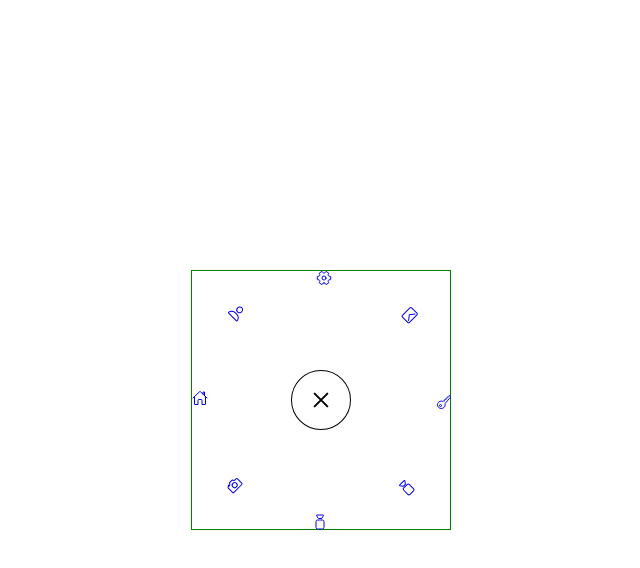
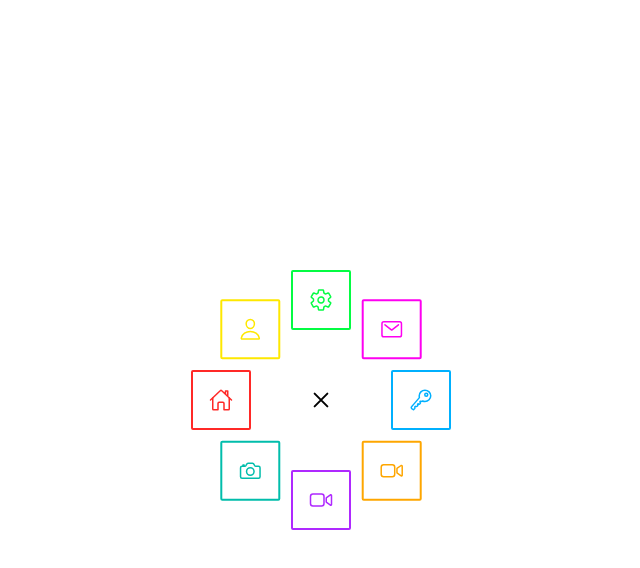
Before and after one commit to thakkarshrey/Frontend-Projects, a plain HTML site: page animated-octagon-menu/index.html in a window 1280 px wide. Both pictures are taken after a click on the element 640 px from the left and 400 px from the top of the page. Shown: the whole page, without its empty margins (319-959 px from the left). Drawn offline with nearby package versions, Linux system fonts and the light colour scheme.

```diff
--- /dev/null
+++ b/3d-foldable-card/style.css
@@ -0,0 +1,89 @@
+* {
+    margin: 0;
+    padding: 0;
+    box-sizing: border-box;
+}
+
+body {
+    font-family: sans-serif;
+    display: flex;
+    align-items: center;
+    justify-content: center;
+    min-height: 100vh;
+    background-color: lightblue;
+}
+
+.card {
+    position: relative;
+    background-color: #fff;
+    width: 300px;
+    height: 400px;
+    box-shadow: 10px 20px 40px rgba(0, 0, 0, 0.25);
+    transform-style: preserve-3d;
+    transform: perspective(800px);
+    transition: all 1s;
+}
+
+.card:hover {
+    transform: translateX(50%);
+}
+
+.card__details {
+    position: absolute;
+    top: 0;
+    left: 0;
+    display: flex;
+    padding: 1rem;
+    align-items: center;
+    justify-content: center;
+    width: 100%;
+    height: 100%;
+}
+
+.card__details .card__content {
+    display: flex;
+    align-items: center;
+    justify-content: center;
+    flex-direction: column;
+}
+
+.card__details .card__content h2 {
+    font-weight: 700;
+    line-height: 1em;
+    text-align: center;
+}
+
+.card__details .card__content h2 span {
+    font-size: medium;
+    color: brown;
+}
+
+.card .card__image-container {
+    position: relative;
+    width: 100%;
+    height: 100%;
+    z-index: 1;
+    transform-origin: left;
+    transform-style: preserve-3d;
+    transition: all 1s;
+    background-color: black;
+}
+
+.card:hover .card__image-container {
+    transform: rotateY(-180deg);
+}
+
+.card .card__image-container img {
+    position: absolute;
+    top: 0;
+    left: 0;
+    width: 100%;
+    height: 100%;
+    object-fit: cover;
+    transform-style: preserve-3d;
+    backface-visibility: hidden;
+}
+
+.card .card__image-container img:nth-child(2) {
+    transform: rotateY(180deg);
+}
--- a/animated-octagon-menu/style.css
+++ b/animated-octagon-menu/style.css
@@ -13,7 +13,6 @@
 
 .menu {
   position: relative;
-  border: 1px solid green;
   width: 260px;
   height: 260px;
   display: flex;
@@ -27,6 +26,7 @@
   list-style: none;
   transition: 1s;
   transform-origin: 130px;
+  transition-delay: calc(0.1s * var(--i));
   transform: rotate(0deg) translateX(100px);
 }
 
@@ -34,12 +34,53 @@
   transform: rotate(calc(360deg / 8 * var(--i)));
 }
 
+.menu li a {
+  display: flex;
+  align-items: center;
+  justify-content: center;
+  width: 60px;
+  height: 60px;
+  font-size: 1.5rem;
+  border-radius: 50%;
+  transform: rotate(calc(360deg / -8 * var(--i)));
+  transition: 1s;
+  transition-delay: 0.5s;
+  color: transparent;
+  position: relative;
+}
+
+.menu.active li a {
+  color: var(--color);
+}
+
+.menu li a::before {
+  content: "";
+  position: absolute;
+  width: 20px;
+  height: 2px;
+  border-radius: 2px;
+  background: var(--color);
+  transform: rotate(calc(var(--i) * 90deg)) translate(0px, 25px);
+  transition: height 0.5s, width 0.5s, transform 0.5s;
+  transition-delay: 0s, 0s, 0s;
+}
+
+.menu.active li a::before {
+  width: 60px;
+  height: 60px;
+  background: #fff;
+  border: 2px solid var(--color);
+  box-sizing: border-box;
+  transform: rotate(calc(var(--i) * 90deg)) translate(0px, 0px);
+  transition: height 0.5s, width 0.5s, transform 0.5s;
+  transition-delay: 1.5s, 1.5s, 1.5s;
+}
+
 .menu-toggle {
   color: black;
   font-size: 2rem;
   width: 60px;
   height: 60px;
-  border: 1px solid black;
   display: flex;
   align-items: center;
   justify-content: center;
```
Also changed, not shown: 3d-foldable-card/index.html (added, +26 -0 lines), 3d-foldable-card/public/assets/images/Profile.jpg (added), animated-octagon-menu/teststyle.css (added), 1 other file.
